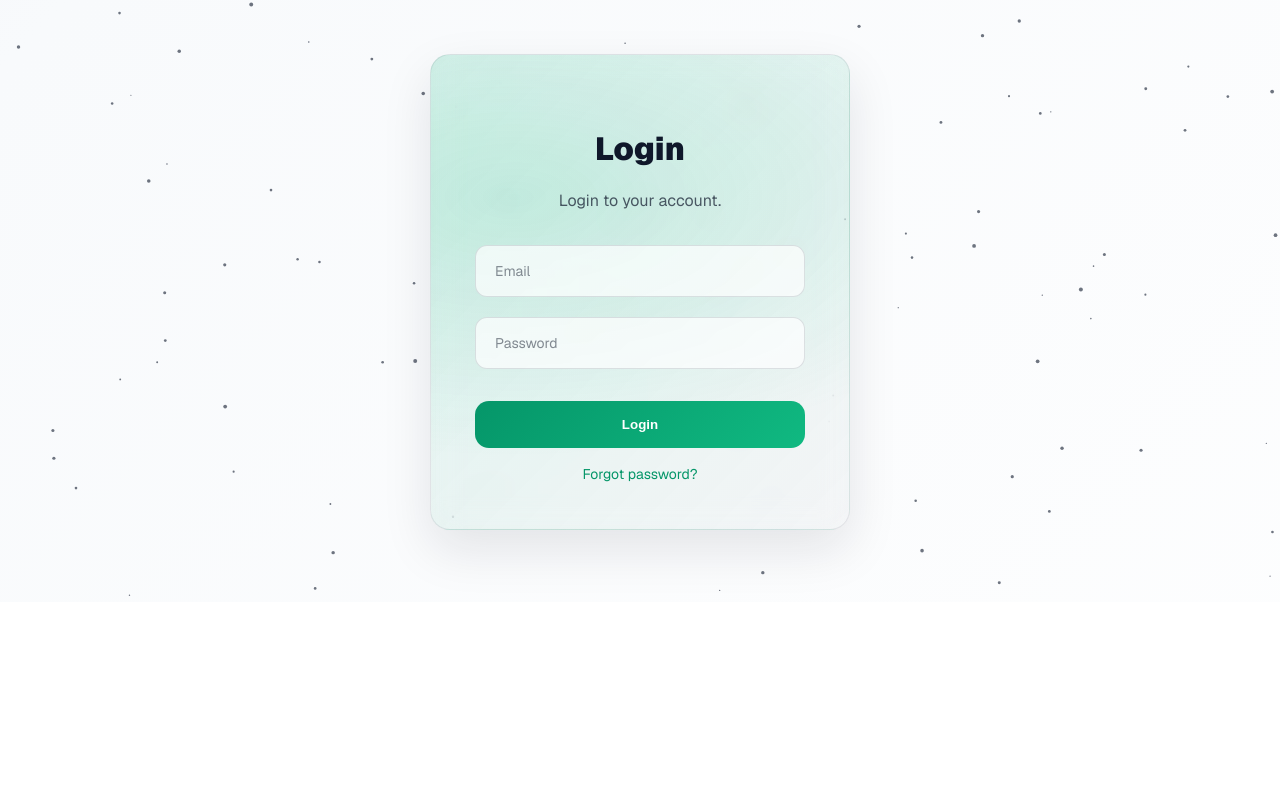
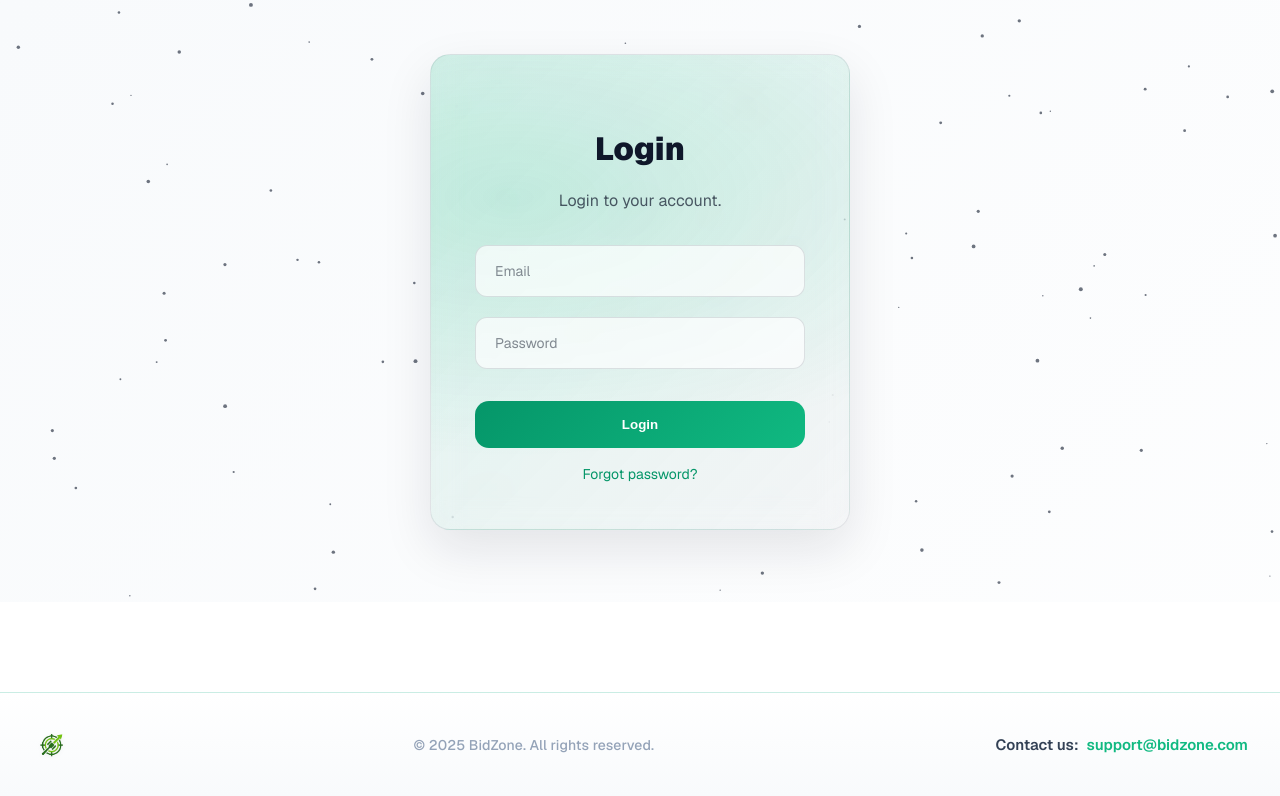
Before and after one commit to Nextjs-team-A/digital-auction-platform, a Next.js app: page /login in a window 1280 px wide. Shown: the part 198-994 px from the top of the page. Before the commit the page ends 890 px from the top, so only its background shows below. Built offline with nearby package versions, Linux system fonts and the light colour scheme; no server answers; what node-cron would draw is missing.

Commit message:
Add global footer with logo, contact email, and copyright

```diff
--- a/src/app/layout.tsx
+++ b/src/app/layout.tsx
@@ -6,6 +6,7 @@ import "@/app/api/init/route";
 
 import { AuthProvider } from "@/context/auth-context";
 import Header from "@/components/Header";
+import Footer from "@/components/Footer"; // ✅ ADD THIS
 
 const geistSans = Geist({
   variable: "--font-geist-sans",
@@ -34,6 +35,7 @@ export default function RootLayout({
           <Header />
           {/* Main content wrapper with top padding to account for fixed header */}
           <main style={{ paddingTop: "90px" }}>{children}</main>
+          <Footer /> {/* ✅ FOOTER NOW RENDERS GLOBALLY */}
         </AuthProvider>
       </body>
     </html>
--- a/src/components/Footer.module.css
+++ b/src/components/Footer.module.css
@@ -0,0 +1,111 @@
+.footer {
+  position: relative;
+  z-index: 5;
+  border-top: 1px solid rgba(16, 185, 129, 0.2);
+  background: linear-gradient(to bottom, #ffffff 0%, #f8fafc 100%);
+  backdrop-filter: blur(8px);
+}
+
+.inner {
+  max-width: 1300px;
+  margin: 0 auto;
+  padding: 2rem 2rem;
+  display: flex;
+  align-items: center;
+  justify-content: space-between;
+  gap: 2rem;
+  flex-wrap: wrap;
+}
+
+.logoWrap {
+  display: flex;
+  align-items: center;
+  flex-shrink: 0;
+}
+
+.logo {
+  object-fit: contain;
+  height: 40px !important;
+  width: auto !important;
+  filter: drop-shadow(0 1px 2px rgba(0, 0, 0, 0.05));
+}
+
+.contact {
+  color: #64748b;
+  font-weight: 500;
+  font-size: 0.9375rem;
+  display: flex;
+  align-items: center;
+  gap: 0.5rem;
+  flex-shrink: 0;
+}
+
+.contactLabel {
+  color: #334155;
+  font-weight: 600;
+}
+
+.email {
+  color: #10b981;
+  font-weight: 600;
+  text-decoration: none;
+  position: relative;
+  transition: color 0.2s ease;
+}
+
+.email::after {
+  content: "";
+  position: absolute;
+  left: 0;
+  bottom: -2px;
+  width: 100%;
+  height: 1.5px;
+  background: linear-gradient(90deg, #10b981, #059669);
+  transform: scaleX(0);
+  transform-origin: right;
+  transition: transform 0.3s ease;
+}
+
+.email:hover {
+  color: #059669;
+}
+
+.email:hover::after {
+  transform: scaleX(1);
+  transform-origin: left;
+}
+
+.copy {
+  color: #94a3b8;
+  font-size: 0.875rem;
+  font-weight: 500;
+  text-align: center;
+  letter-spacing: 0.01em;
+}
+
+/* Tablet */
+@media (max-width: 968px) {
+  .inner {
+    padding: 1.75rem 1.5rem;
+    gap: 1.5rem;
+  }
+}
+
+/* Mobile */
+@media (max-width: 768px) {
+  .inner {
+    padding: 1.5rem 1.25rem;
+    flex-direction: column;
+    text-align: center;
+    gap: 1rem;
+  }
+
+  .contact {
+    flex-direction: column;
+    gap: 0.25rem;
+  }
+
+  .logo {
+    height: 36px !important;
+  }
+}
--- a/src/components/Footer.tsx
+++ b/src/components/Footer.tsx
@@ -0,0 +1,40 @@
+import React from "react";
+import Image from "next/image";
+import styles from "./Footer.module.css";
+
+export default function Footer() {
+  const currentYear = new Date().getFullYear();
+
+  return (
+    <footer className={styles.footer}>
+      <div className={styles.inner}>
+        {/* Logo */}
+        <div className={styles.logoWrap}>
+          <Image
+            src="/images/logos/logo2.png"
+            alt="BidZone"
+            width={190}
+            height={52}
+            className={styles.logo}
+          />
+        </div>
+
+        {/* Copyright */}
+        <div className={styles.copy}>
+          © {currentYear} BidZone. All rights reserved.
+        </div>
+
+        {/* Contact */}
+        <div className={styles.contact}>
+          <span className={styles.contactLabel}>Contact us:</span>
+          <a
+            href="mailto:support@bidzone.com"
+            className={styles.email}
+          >
+            support@bidzone.com
+          </a>
+        </div>
+      </div>
+    </footer>
+  );
+}
```
